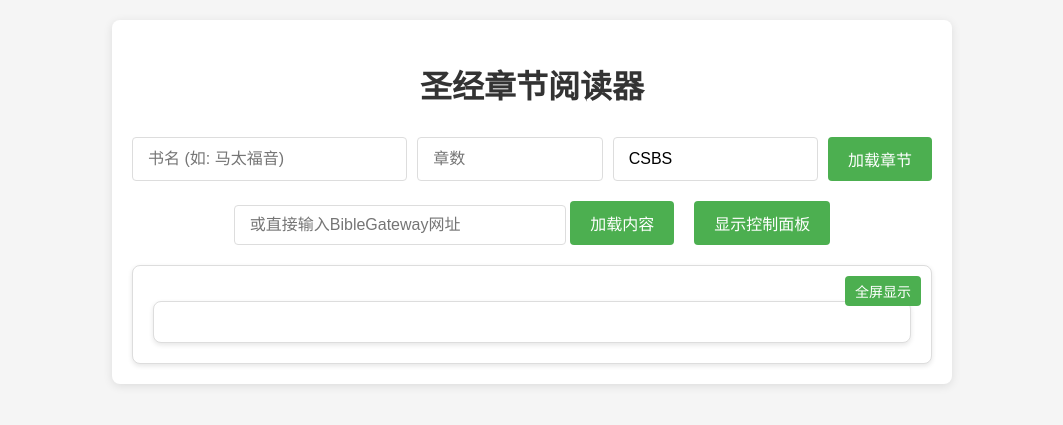
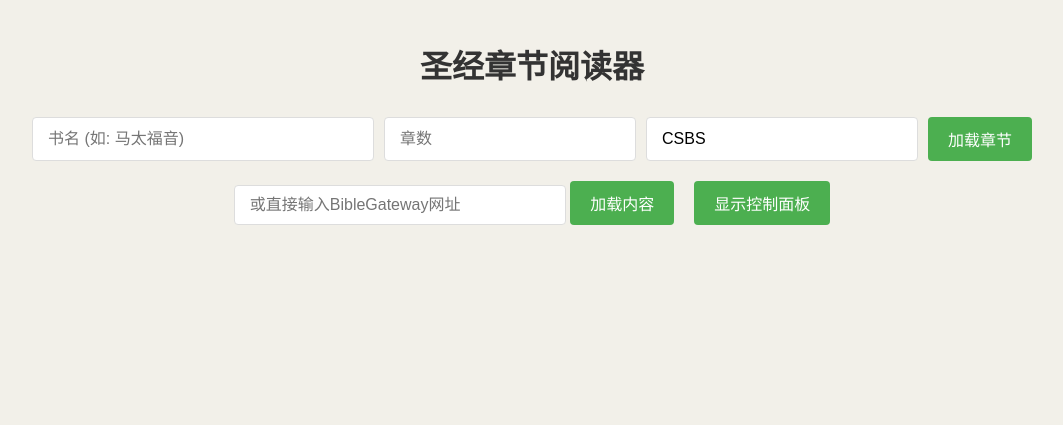
Before and after one commit to windy003/web_BG_CR, a Flask app: page / in a window 1280 px wide. Shown: the top 425 px of the page, without its empty margins (108-1171 px from the left). Run offline with Flask 3, Linux system fonts and the light colour scheme.

Commit message:
加入p标签,可以平铺content,但是控制面板没用

```diff
--- a/templates/index.html
+++ b/templates/index.html
@@ -620,6 +620,107 @@
             overflow: hidden;
         }
 
+        /* 扩展内容样式，铺满页面 */
+        .expanded-content {
+            background-color: #F2F0E9;
+            padding: 20px;
+            border: 1px solid #ddd;
+            border-radius: 8px;
+            margin-top: 15px;
+            line-height: 1.6;
+            min-height: 80vh; /* 至少占据视口高度的80% */
+            overflow-y: auto;
+            box-shadow: 0 2px 5px rgba(0,0,0,0.1);
+        }
+
+        /* 移除全屏相关的样式 */
+        .fullscreen-btn {
+            display: none;
+        }
+
+        /* 添加翻页按钮 */
+        .page-buttons-container {
+            position: fixed;
+            bottom: 20px;
+            right: 20px;
+            z-index: 1000;
+        }
+
+        .page-nav-button {
+            display: block;
+            width: 80px;
+            height: 40px;
+            margin-bottom: 10px;
+            background-color: rgba(0,0,0,0.7);
+            color: white;
+            border: none;
+            border-radius: 4px;
+            font-size: 16px;
+            cursor: pointer;
+        }
+
+        .page-nav-button:last-child {
+            margin-bottom: 0;
+        }
+
+        /* 响应式调整 */
+        @media (max-width: 768px) {
+            .container {
+                padding: 10px;
+            }
+
+            .expanded-content {
+                padding: 15px;
+                min-height: 85vh; /* 在移动设备上占据更多空间 */
+            }
+        }
+
+        /* 全页面内容样式 - 直接铺满页面，没有方框边界 */
+        .full-page-content {
+            padding: 20px 0; /* 只保留上下内边距，移除左右内边距 */
+            margin-top: 15px;
+            line-height: 1.6;
+            background-color: transparent; /* 透明背景 */
+            border: none; /* 移除边框 */
+            box-shadow: none; /* 移除阴影 */
+            width: 100%; /* 占满容器宽度 */
+        }
+
+        /* 修改容器样式，使内容可以更宽 */
+        .container {
+            max-width: 1000px; /* 增加最大宽度 */
+            margin: 0 auto;
+            background-color: transparent; /* 容器背景透明 */
+            padding: 20px;
+            border-radius: 0; /* 移除圆角 */
+            box-shadow: none; /* 移除阴影 */
+        }
+
+        /* 修改整体页面背景 */
+        body {
+            font-family: Arial, sans-serif;
+            margin: 0;
+            padding: 0;
+            background-color: #F2F0E9; /* 设置整个页面的背景色 */
+            color: #333; /* 文本颜色 */
+        }
+
+        /* 确保内容区域有足够的高度 */
+        #contentDisplay {
+            min-height: 70vh; /* 至少占据视口高度的70% */
+        }
+
+        /* 响应式调整 */
+        @media (max-width: 768px) {
+            .container {
+                padding: 10px;
+            }
+
+            .full-page-content {
+                padding: 10px 0;
+            }
+        }
+
     </style>
 </head>
 <body>
@@ -648,12 +749,11 @@
         <div class="chapter-info" id="chapterInfo">
             {% if title %}<h2>{{ title }}</h2>{% endif %}
         </div>
-        <div class="content-container">
-            <button id="fullscreenBtn" class="fullscreen-btn">全屏显示</button>
-            <div id="contentDisplay" class="content-display">
-                {% if content %}{{ content | safe }}{% endif %}
-            </div>
-        </div>
+
+        <!-- 修改这里：移除容器和方框，直接显示内容 -->
+        <p  id="p_tag" >
+            {% if content %}{{ content | safe }}{% endif %}
+        </p>
     </div>
 
     <!-- 控制面板 -->
@@ -695,12 +795,7 @@
         </div>
     </div>
 
-    <!-- 全屏模式弹窗 -->
-    <div id="fullscreenModal" class="fullscreen-modal">
-        <!-- 将退出全屏按钮改为悬浮样式 -->
-        <button id="closeFullscreenBtn" class="close-fullscreen-btn floating-btn">退出全屏</button>
-        <div id="fullscreenContent" class="fullscreen-content"></div>
-    </div>
+
 
     <script>
         document.addEventListener('DOMContentLoaded', function() {
@@ -714,7 +809,7 @@
             // 字体大小控制
             const fontSizeSlider = document.getElementById('fontSize');
             const fontSizeInput = document.getElementById('fontSizeInput');
-            const contentDisplay = document.getElementById('contentDisplay');
+            const contentDisplay = document.getElementById('p_tag');
 
             // 字间距控制
             const letterSpacingSlider = document.getElementById('letterSpacing');
@@ -872,36 +967,6 @@
                 isDragging = false;
             });
 
-            // 全屏模式
-            fullscreenBtn.addEventListener('click', function() {
-                // 复制内容到全屏容器
-                fullscreenContent.innerHTML = contentDisplay.innerHTML;
-
-                // 应用相同的样式设置到全屏内容
-                applySettings(fullscreenContent);
-
-                // 显示全屏模态框
-                fullscreenModal.style.display = 'block';
-
-                // 禁止body滚动
-                document.body.classList.add('fullscreen-mode');
-            });
-
-            // 退出全屏模式
-            closeFullscreenBtn.addEventListener('click', function() {
-                // 隐藏全屏模态框
-                fullscreenModal.style.display = 'none';
-
-                // 恢复body滚动
-                document.body.classList.remove('fullscreen-mode');
-            });
-
-            // 添加ESC键退出全屏
-            document.addEventListener('keydown', function(event) {
-                if (event.key === 'Escape' && fullscreenModal.style.display === 'block') {
-                    closeFullscreenBtn.click();
-                }
-            });
 
             // 初始化控制面板状态
             controlPanel.style.display = 'none'; // 默认隐藏控制面板
```
